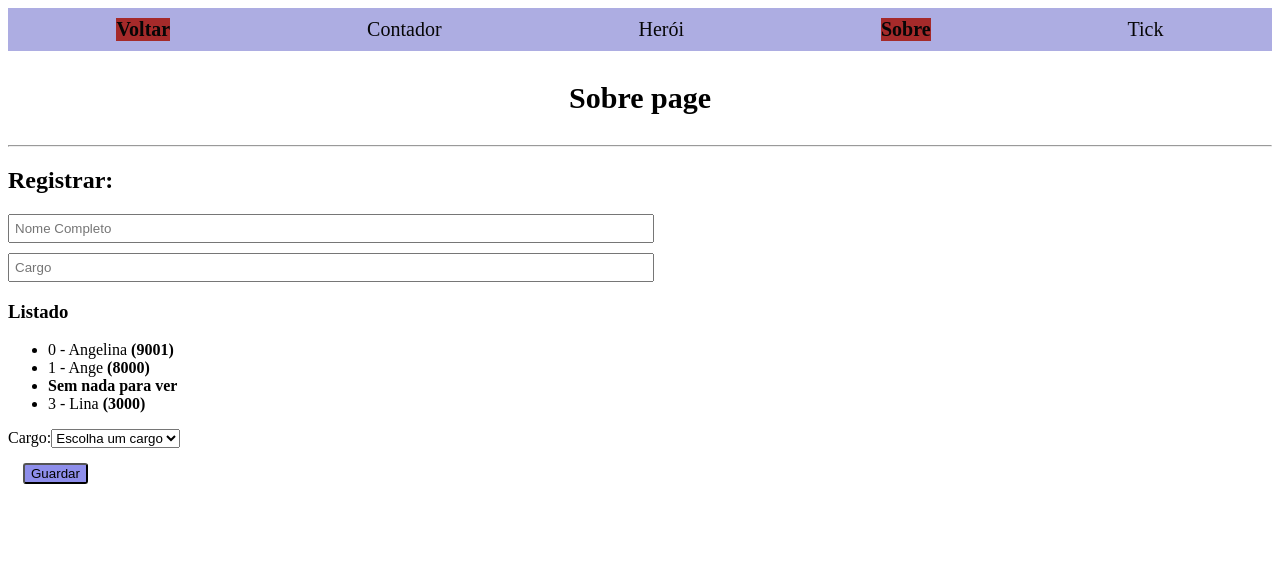
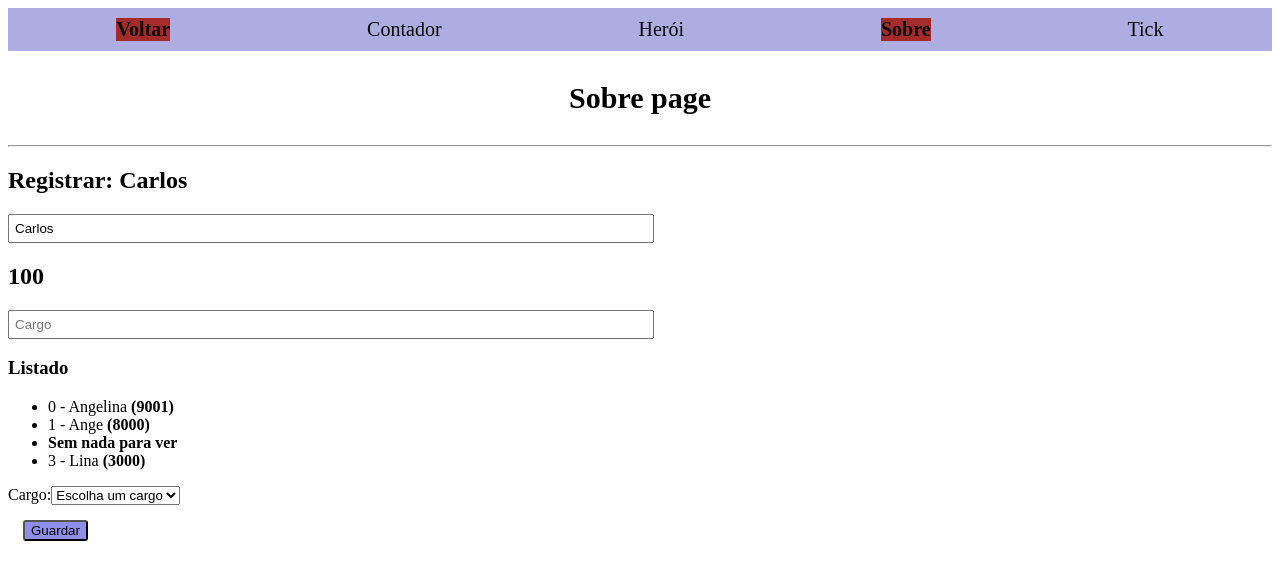
Before and after one commit to angelinasashixinga-gif/angular-course, an Angular app: page /sobre in a window 1280 px wide. Shown: the top 580 px of the page. Built offline with nearby package versions, Linux system fonts and the light colour scheme.

Commit message:
input[s5/l08]

```diff
--- a/src/app/app.ts
+++ b/src/app/app.ts
@@ -14,6 +14,17 @@ import { Navbar } from './navbar/navbar';
   styleUrl: './app.css'
 })
 export class App {
+
+  name = "Bernardo sacuendi";
+
+  name2 = 'Bernardo sacuendi';
+
+name3 = `Bernardo
+
+sacuendi`;
+
+
+
   protected readonly title = signal('condition');
 
   constructor(public router: Router) {}
--- a/src/app/sobre/sobre.html
+++ b/src/app/sobre/sobre.html
@@ -3,17 +3,14 @@
 
 <section class="row">
     <div class="col-12 col-sm-6">
-        <h2>Registrar:</h2>
-        <input
-         type="text"
-         class="form-control"
-         placeholder="Nome Completo"
-          />
+        <h2>Registrar: {{ name() }}</h2>
 
-        <input type="nome"
-          class="form-control mt-2"
-          placeholder="Cargo"
-          />
+        <input type="text" class="form-control"
+        placeholder="Nome Completo" [value]="name()"
+        (change)="name.set(txtName.value)" #txtName />
+        <h2>{{ cargo() }}</h2>
+
+        <input type="nome" class="form-control mt-2" placeholder="Cargo"   />
 
     </div>
     <div class="col-12 col-sm-6">
--- a/src/app/sobre/sobre.ts
+++ b/src/app/sobre/sobre.ts
@@ -17,6 +17,8 @@ interface Character {
 })
 export class Sobre {
 
+  name = signal('Carlos');
+  cargo = signal('100');
 
   characters = signal<Character[]>([
     { id: 1, name: 'Angelina', power: 9001 },
```
